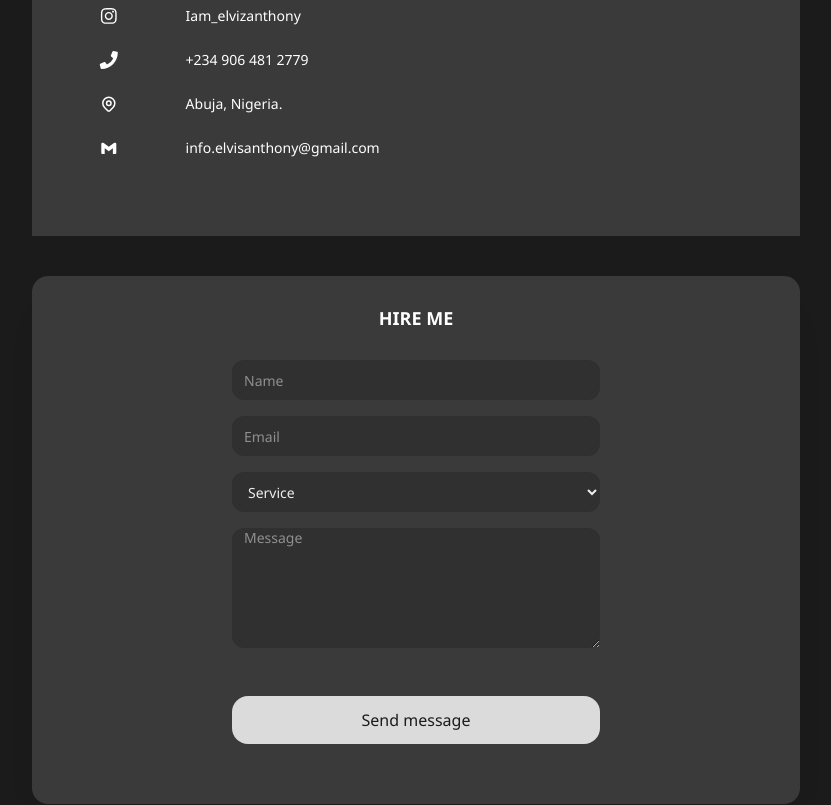
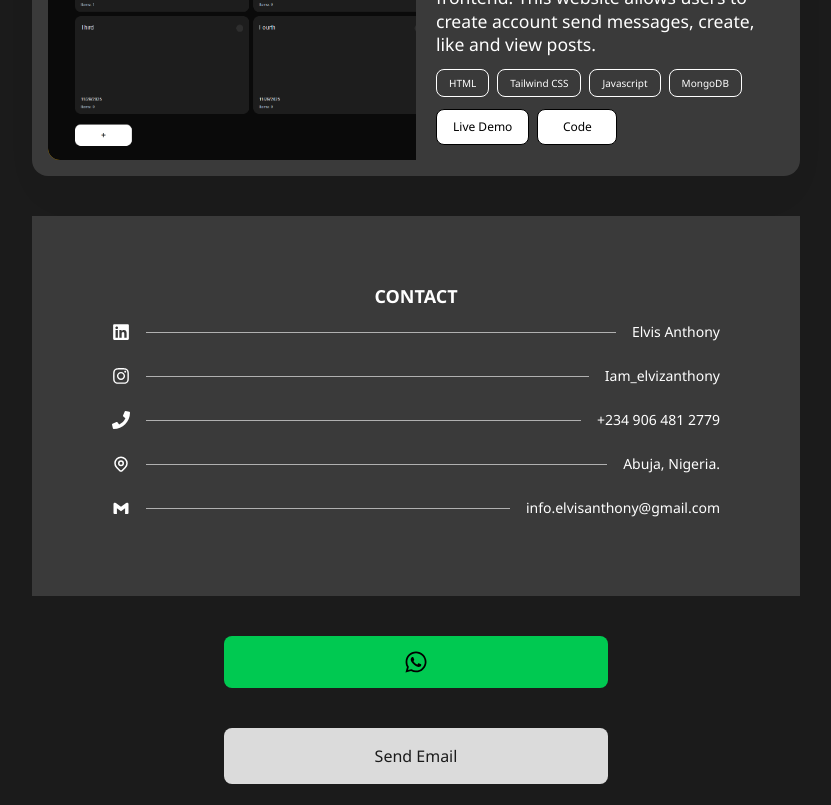
Before and after one commit to elvisanthonyy/elvis-anthony, a Next.js app: page / in a window 1280 px wide. Shown: the part 3280-4085 px from the top of the page, without its empty margins (224-1055 px from the left). Built offline with nearby package versions, Linux system fonts and the light colour scheme.

Commit message:
new project

```diff
--- a/app/component/Main.tsx
+++ b/app/component/Main.tsx
@@ -1,7 +1,7 @@
 "use client";
 import Image from "next/image";
 import React, { useRef, useEffect, useState } from "react";
-import { FaInstagram, FaLinkedin, FaPhone } from "react-icons/fa";
+import { FaInstagram, FaLinkedin, FaPhone, FaWhatsapp } from "react-icons/fa";
 import { FaLinkedinIn } from "react-icons/fa";
 import { BiLogoGmail } from "react-icons/bi";
 import { FaAngleUp } from "react-icons/fa";
@@ -16,6 +16,7 @@ import { TbBriefcase } from "react-icons/tb";
 import Nav from "./Nav";
 import { useTheme } from "../context/ThemeContext";
 import Footer from "./Footer";
+import Link from "next/link"
 
 function useScrollAnimation() {
   const ref = useRef<HTMLDivElement>(null);
@@ -304,6 +305,22 @@ const Main = () => {
           />
         </div>
         <div
+          ref={item5.ref}
+          className={`transition-all w-full lg:w-full duration-700 ease-in ${
+            item5.isVisible
+              ? "opacity-100 translate-y-0"
+              : "opacity-0 translate-y-10"
+          }`}
+        >
+          <ProjectCard
+            projectImageUrl="/BeatsByYehuda.png"
+            projectTitle="BeatsByYehuda"
+            projectDescription="A portfolio website for BeatsByYehuda to display and listens to his beats, and Contact Information, Made using NextJs, Mongodb, Node.JS and Tailwind CSS"
+            demoUrl="https://yehuda.vercel.app"
+            codeUrl="https://github.com/elvisanthonyy/yehuda"
+          />
+        </div>
+        <div
           ref={item7.ref}
           className={`transition-all duration-700  w-full ease-in ${
             item7.isVisible
@@ -380,7 +397,7 @@ const Main = () => {
               : "opacity-0 translate-y-10"
           } ${
             theme === "light" ? "bg-white" : "bg-lighter-black"
-          } aspect-square text-sm w-full lg:w-[60%]  mx-auto flex flex-col justify-start lg:justify-center lg:h-95 py-10 md:py-0 md:h-80 items-center border-b-gray-400 border-t-gray-400`}
+          } aspect-square text-sm w-full lg:w-[60%] md:px-20  mx-auto flex flex-col justify-start lg:justify-center lg:h-95 py-10 md:py-0 md:h-80 items-center border-b-gray-400 border-t-gray-400`}
         >
           <div
             className={`flex flex-col mx-auto pb-5 md:pb-0 text-lg ${
@@ -392,67 +409,98 @@ const Main = () => {
           <div
             className={`flex my-3 text-md ${
               theme === "light" ? "text-lighter-black" : "text-white"
-            }  items-center w-[90%] lg:w-full`}
+            }  items-center w-[85%] lg:w-full`}
           >
             <FaLinkedin
-              className={`w-[20%] text-lg ${
+              className={`flex shrink-0 text-lg ${
                 theme === "light" ? "text-light-black" : "text-white"
               }  `}
             />
-            <div> Elvis Anthony </div>
+             <div className="flex opacity-60 items-center w-[90%]">
+                <div className={`border-b w-full mx-4`}></div>
+            </div>
+            <div className="flex shrink-0 ml-auto"> Elvis Anthony </div>
           </div>
           <div
             className={`flex my-3 text-md ${
               theme === "light" ? "text-lighter-black" : "text-white"
-            }  items-center w-[90%] lg:w-full`}
+            }  items-center w-[85%] lg:w-full`}
           >
             <FaInstagram
-              className={`w-[20%] text-lg ${
+              className={`flex shrink-0 text-lg ${
                 theme === "light" ? "text-light-black" : "text-white"
               }  `}
             />
-            <div> Iam_elvizanthony </div>
+             <div className="flex opacity-60 items-center w-[90%]">
+                <div className={`border-b w-full mx-4`}></div>
+            </div>
+            <div className="flex shrink-0 ml-auto"> Iam_elvizanthony </div>
           </div>
           <div
             className={`flex my-3 text-md ${
               theme === "light" ? "text-lighter-black" : "text-white"
-            }  items-center w-[90%] lg:w-full`}
+            }  items-center w-[85%] lg:w-full`}
           >
             <FaPhone
-              className={`w-[20%] text-lg ${
+              className={`text-lg flex shrink-0 ${
                 theme === "light" ? "text-light-black" : "text-white"
               }  `}
             />
-            <div> +234 906 481 2779 </div>
+            <div className="flex opacity-60 items-center w-[90%]">
+                <div className={`border-b w-full mx-4`}></div>
+            </div>
+            <div className="flex shrink-0 ml-auto"> +234 906 481 2779 </div>
           </div>
           <div
             className={`flex my-3 text-md ${
               theme === "light" ? "text-lighter-black" : "text-white"
-            }  items-center w-[90%] lg:w-full`}
+            }  items-center w-[85%] lg:w-full`}
           >
             <HiOutlineLocationMarker
-              className={`w-[20%] text-lg ${
+              className={`text-lg flex shrink-0 ${
                 theme === "light" ? "text-light-black" : "text-white"
               }  `}
             />
-            <div> Abuja, Nigeria. </div>
+            <div className="flex opacity-60 items-center w-[90%]">
+                <div className={`border-b w-full mx-4`}></div>
+            </div>
+            <div className="flex shrink-0 ml-auto"> Abuja, Nigeria. </div>
           </div>
           <div
             className={`flex my-3 text-md ${
               theme === "light" ? "text-lighter-black" : "text-white"
-            }  items-center w-[90%] lg:w-full`}
+            }  items-center w-[85%] lg:w-full`}
           >
             <BiLogoGmail
-              className={`w-[20%] text-lg ${
+              className={`flex shrink-0 text-lg ${
                 theme === "light" ? "text-light-black" : "text-white"
               }  `}
             />
-            <div> info.elvisanthony@gmail.com </div>
+            <div className="flex opacity-60 items-center w-[90%]">
+                <div className={`border-b w-full mx-4`}></div>
+            </div>
+            <div className="flex shrink-0 ml-auto"> info.elvisanthony@gmail.com </div>
           </div>
         </div>
       </div>
-      <div ref={hireMeRef} className="flex w-full mx-auto my-10">
-        <HireMe />
+      <div ref={hireMeRef} className="flex flex-col items-center w-full mx-auto my-10">
+        <Link target="_blank" className="md:w-[60%] lg:w-[30%] w-[90%]" href="https://wa.me/message/Z7QT2V66JO54B1">
+        <button className="cursor-pointer w-full flex items-center justify-center  rounded-lg bg-green-500 flex h-13">
+          <FaWhatsapp className={`text-2xl ${theme === "dark" ? "text-black" : "text-white"}`} />
+        </button>
+        </Link>
+        <a target="_blank" className="md:w-[60%] lg:w-[30%] w-[90%]" href="mailto:info.elvisanthony@gmail.com?subject=Hello%20Elvis">
+          <button
+        className={`flex cursor-pointer w-full mx-auto my-10 transition-all duration-500 ease-in-out justify-center items-center rounded-lg hover:rounded-4xl h-14 ${
+          theme === "light"
+            ? "bg-light-black text-nav-gray"
+            : "text-light-black bg-nav-gray"
+        } `}
+      >
+        Send Email
+      </button>
+        </a>
+
       </div>
       <Footer
         project={handleScrollToProject}
--- a/app/component/ProjectCard.tsx
+++ b/app/component/ProjectCard.tsx
@@ -51,34 +51,22 @@ const ProjectCard = ({
           {projectDescription}
         </div>
         <div className="mx-2 flex items-center flex-wrap  m-0 w-[95%]">
-          {projectTitle === "Lyric Church" ? (
+          <SkillsButton name="HTML" />
+          {projectTitle === "Lyrich Church" || projectTitle === "BeatsByYehuda" || projectTitle === "Task-It" ? (
             <SkillsButton name="Next.Js" />
           ) : (
-            <SkillsButton name="HTML" />
+            ""
           )}
-          {projectTitle === "Task-It" && <SkillsButton name="Next.js" />}
+
           <SkillsButton
-            name={
-              projectTitle === "Collabify" ||
-              projectTitle === "Rift" ||
-              projectTitle === "Task-It" ||
-              projectTitle === "Lyric Church"
-                ? "Tailwind"
-                : "CSS"
-            }
+            name="Tailwind CSS"
           />
           <SkillsButton
-            name={
-              projectTitle === "Rift" ||
-              projectTitle === "Task-It" ||
-              projectTitle === "Lyric Church"
-                ? "Node.js"
-                : "Javascript"
-            }
+            name="Javascript"
           />
-          {projectTitle === "Collabify" && <SkillsButton name="React" />}
-          {projectTitle === "Lyric Church" && <SkillsButton name="MongoDB" />}
-          {projectTitle === "Rift" && <SkillsButton name="React" />}
+          {projectTitle === "Collabify" || projectTitle === "Rift" ? "" : <SkillsButton name="React" />}
+          {projectTitle === "Collabify" ? "" : <SkillsButton name="MongoDB" />}
+
         </div>
         <div className="mx-2 flex items-center my-3 mb-5 flex-wrap  h-15 m-0 w-[80%] ">
           <a href={demoUrl} target="_blank">
```
Also changed, not shown: public/beatsbyyehuda.png (added).
